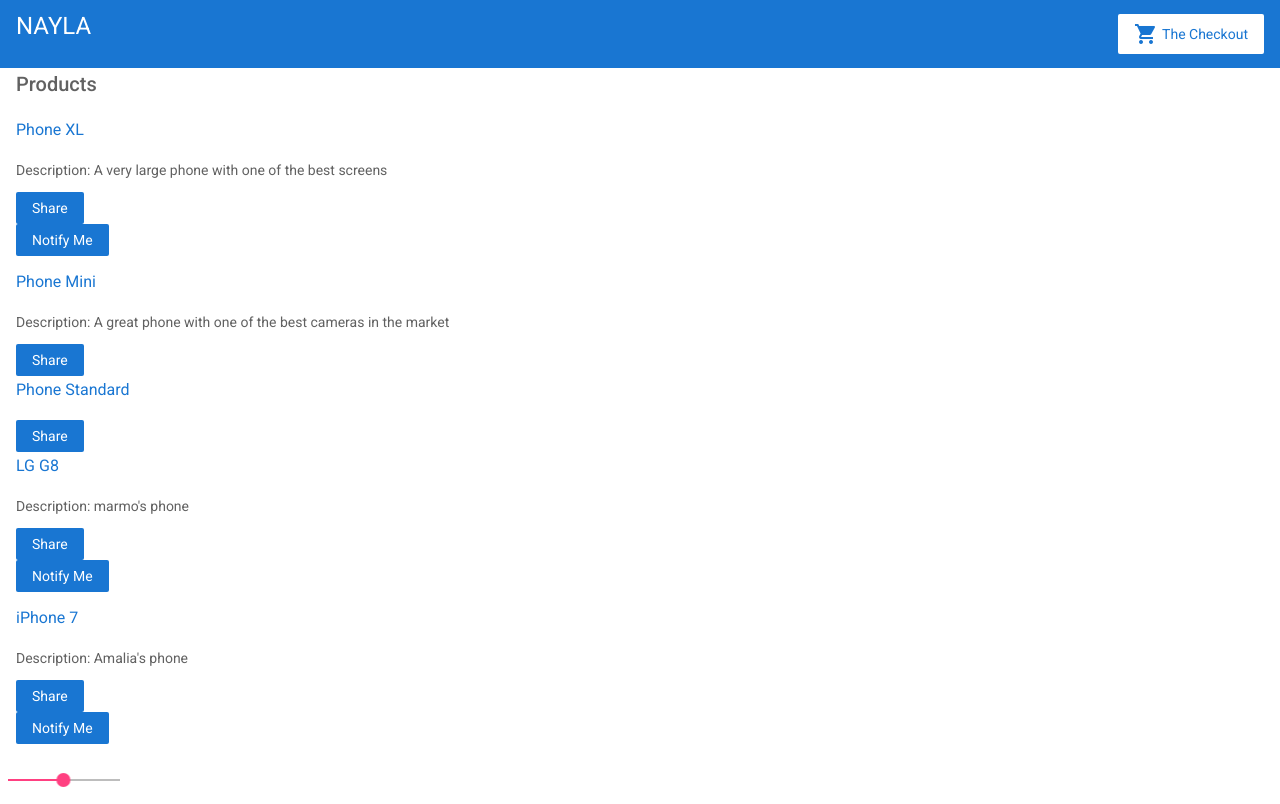
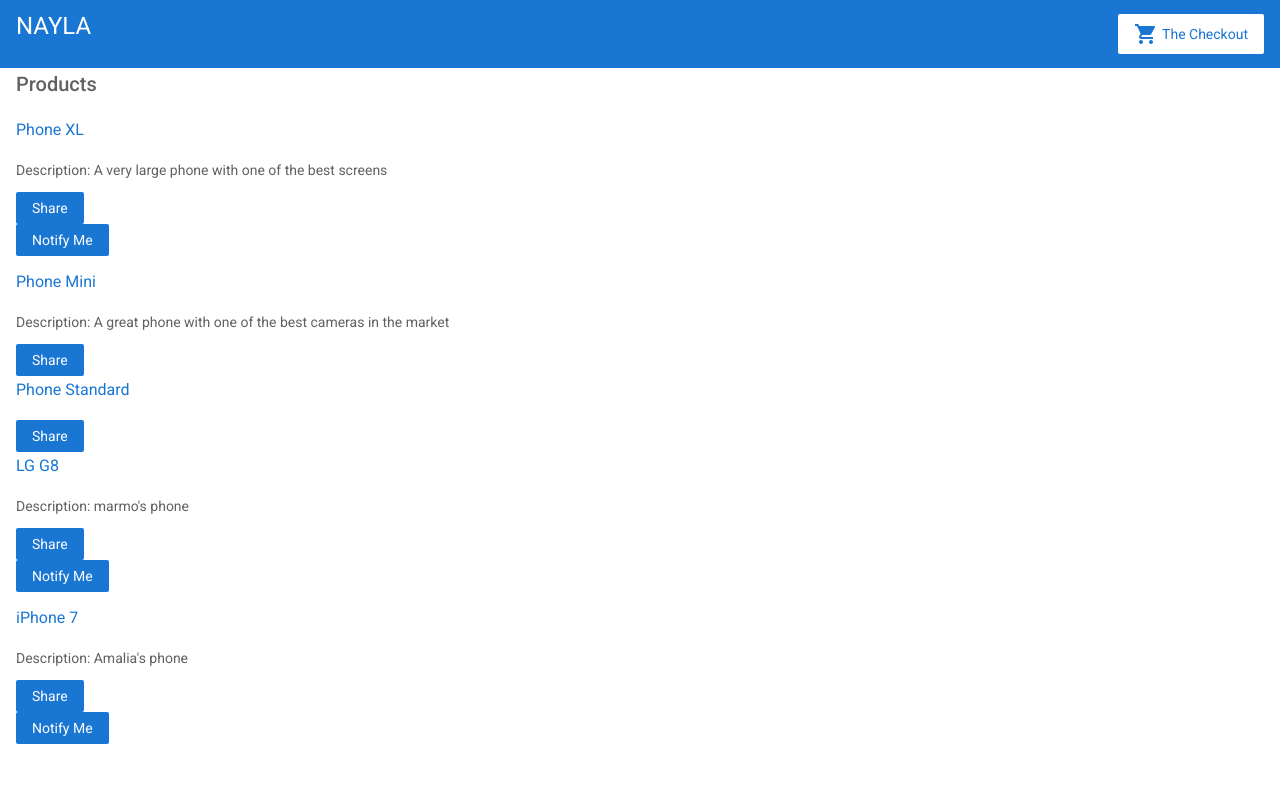
Before and after one commit to marcianomoreno/angular-getting-started, an Angular app: page / in a window 1280 px wide. Built offline with nearby package versions, Linux system fonts and the light colour scheme.

Commit message:
Removing slider

```diff
--- a/src/app/app.component.html
+++ b/src/app/app.component.html
@@ -4,8 +4,6 @@
   <router-outlet></router-outlet>
 </div>
 
-<mat-slider min="1" max="100" step="1" value="50"></mat-slider>
-
 <!--
 Copyright Google LLC. All Rights Reserved.
 Use of this source code is governed by an MIT-style license that
```
